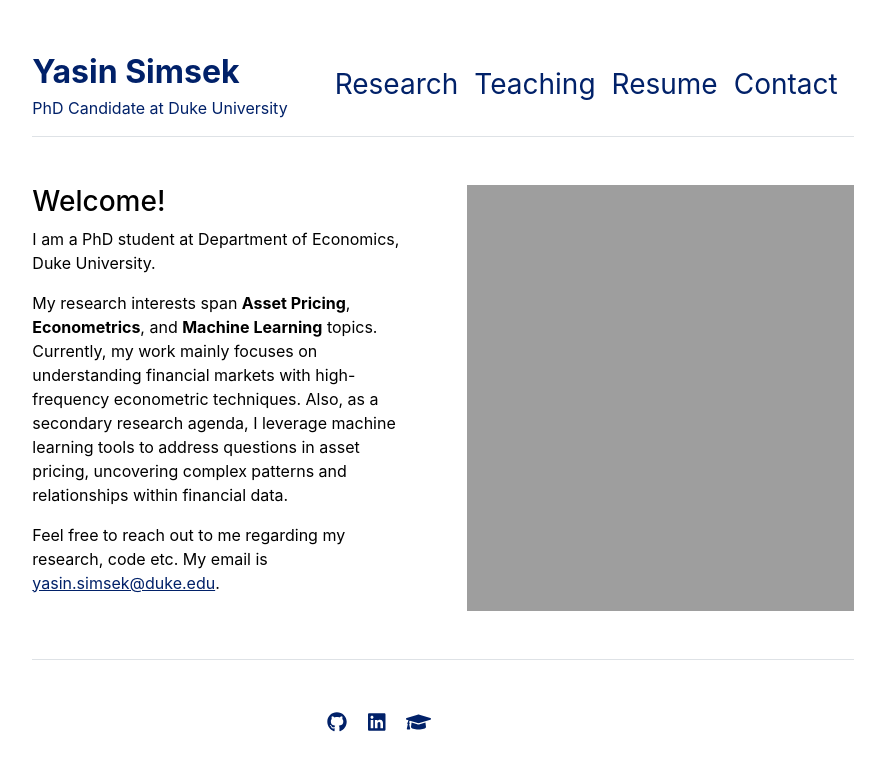
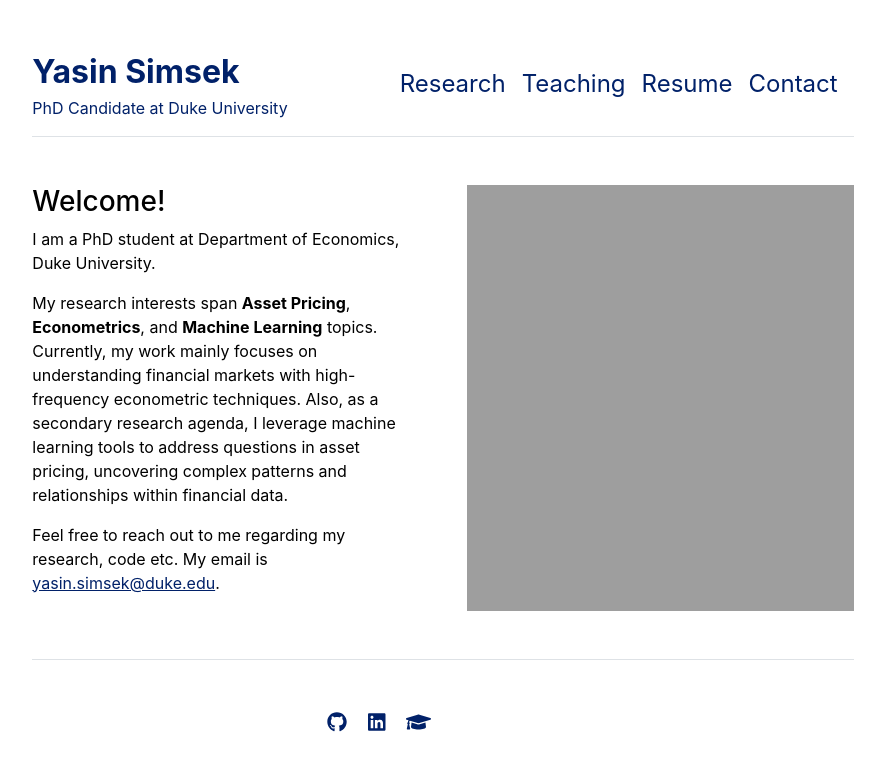
Before and after one commit to yasin-simsek/yasin-simsek.github.io, a Jekyll site: the page built from index.md, in a window 1280 px wide. Shown: the top 771 px of the page, without its empty margins (197-1082 px from the left). Built offline with Jekyll 4.4.1, drawn with Linux system fonts in a browser that asks for light colours.

Commit message:
font size update

```diff
--- a/_includes/header.html
+++ b/_includes/header.html
@@ -9,7 +9,7 @@
   </div>
   <nav class="d-inline-flex mt-2 mt-md-0 ms-md-auto">
     {% for item in site.data.settings.menu %}
-      <a class="me-3 py-2 text-decoration-none fs-3" href="{{ site.github.url }}{{ item.url }}">{{ item.name }}</a>
+      <a class="me-3 py-2 text-decoration-none fs-4" href="{{ site.github.url }}{{ item.url }}">{{ item.name }}</a>
     {% endfor %}
   </nav>
 </header>
```
